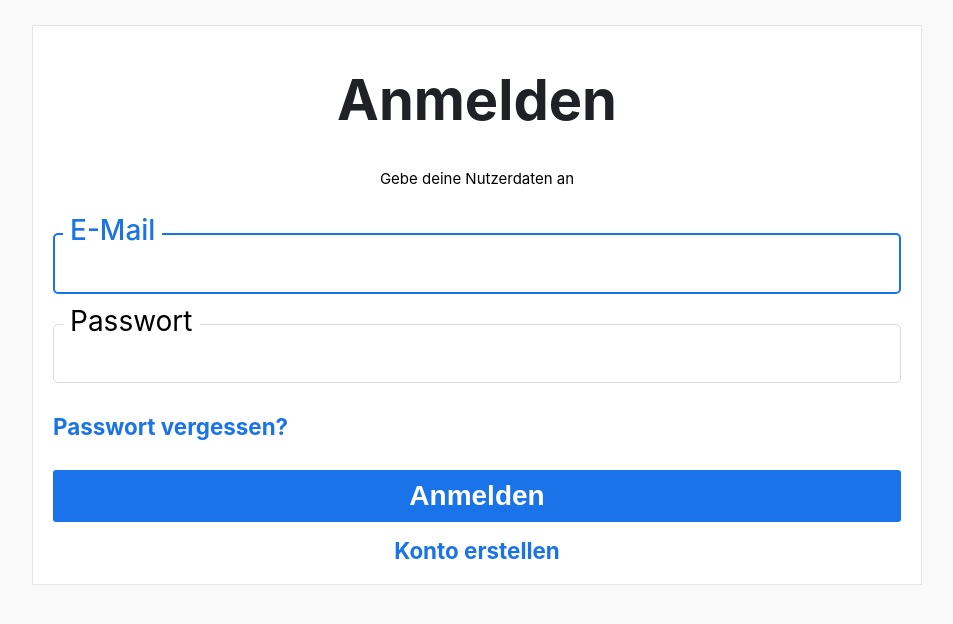
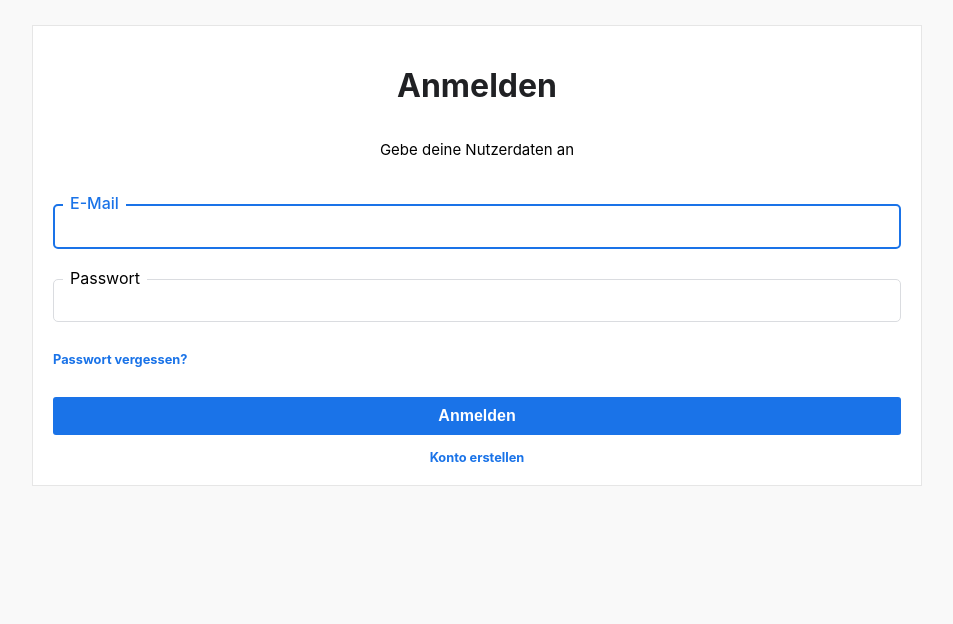
Before and after one commit to davidcarbn/nutrition-nodejs, a React (Create React App) app in the folder client/: page / in a window 1280 px wide. Shown: the top 624 px of the page, without its empty margins (163-1116 px from the left). Built offline with nearby package versions, Linux system fonts and the light colour scheme.

Commit message:
text adjust property

```diff
--- a/client/src/index.css
+++ b/client/src/index.css
@@ -1,14 +1,13 @@
 html {
-  text-size-adjust: none;
-  -webkit-text-size-adjust: none;
 }
 
 body {
+  -ms-text-size-adjust: auto;
+        -moz-text-size-adjust: auto;
+        -webkit-text-size-adjust: auto;
+        font: 16px -apple-system-body, BlinkMacSystemFont, sans-serif;
   margin: 0;
   background-color: rgba(249, 249, 249, 1);
-  font-family: Nunito;
-  font-size: clamp(16px,4vw,28px);
-  font-family: -apple-system-body, -apple-system, BlinkMacSystemFont, sans-serif;
   -webkit-font-smoothing: antialiased;
   -moz-osx-font-smoothing: grayscale;
 }
```
